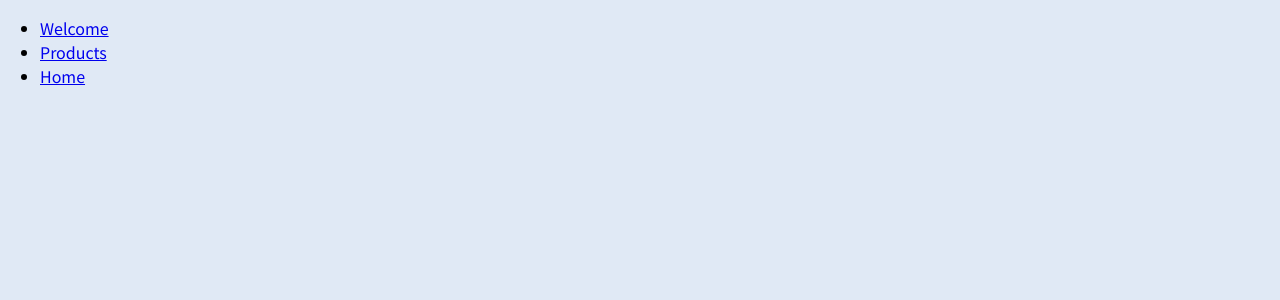
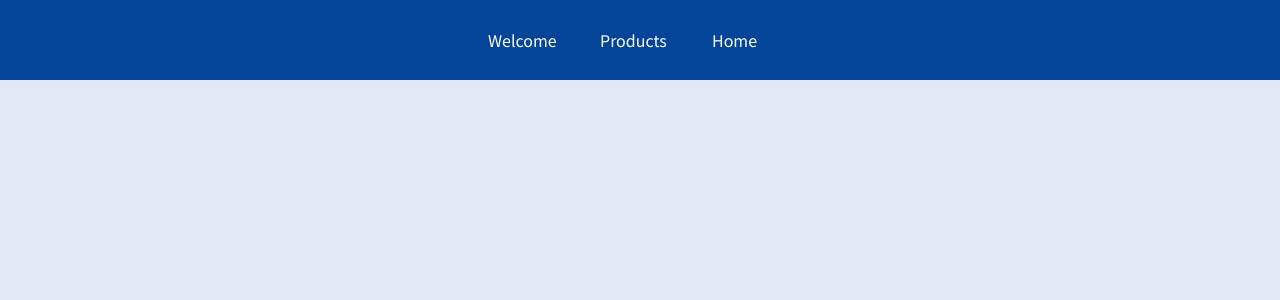
Before and after one commit to exemplar-codes/react-router-demo, a React (Create React App) app: page / in a window 1280 px wide. Shown: the top 300 px of the page. Built offline with nearby package versions, Linux system fonts and the light colour scheme.

Commit message:
Add some styles

```diff
--- a/src/components/MainHeader.jsx
+++ b/src/components/MainHeader.jsx
@@ -1,8 +1,9 @@
 import { Link } from "react-router-dom";
+import classes from "./MainHeader.module.css";
 
 function MainHeader() {
   return (
-    <header>
+    <header className={classes["header"]}>
       <nav>
         <ul>
           <li>
```
